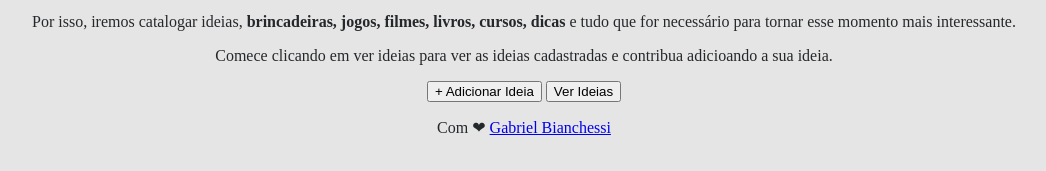
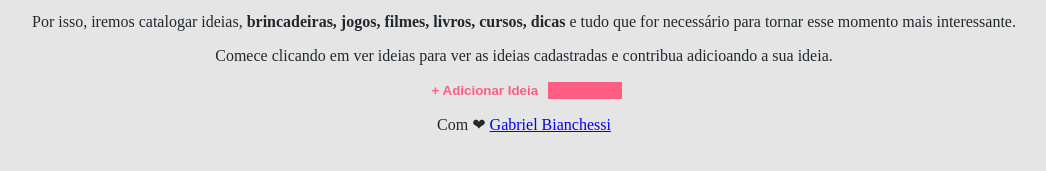
Before and after one commit to gabriel-bianchessi/casa-criativa-curso, a plain HTML site: page index.html in a window 1280 px wide. Shown: the part 113-284 px from the top of the page, without its empty margins (116-1162 px from the left). Drawn offline with Linux system fonts and the light colour scheme.

Commit message:
Update index.html

```diff
--- a/index.html
+++ b/index.html
@@ -12,6 +12,19 @@
                 color: #25282b;
 
                 text-align: center;
+            }
+
+            button {
+                border: none;
+                color: #ff5E84;
+
+                font-weight: bold;
+
+                background: none;
+            }
+
+            .fat {
+                background: #ff5E84;
             }
 
         </style>
@@ -35,9 +48,9 @@
         </p>
 
         <button>+ Adicionar Ideia</button>
-        <button>Ver Ideias</button>
+        <button class="fat">Ver Ideias</button>
 
-        <p>Com ❤ <a href="https://github.com/gabriel-bianchessi">Gabriel Bianchessi</a></p>
+        <p id="footer">Com ❤ <a href="https://github.com/gabriel-bianchessi">Gabriel Bianchessi</a></p>
     </body>
 
 </html>
```
